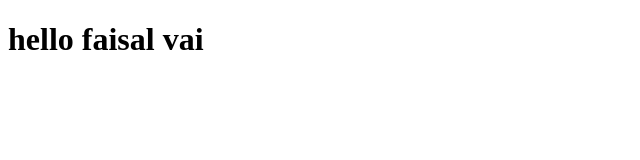
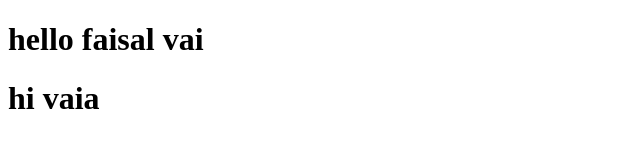
Before and after one commit to sheikhsiamkhan35-sketch/test-repo, a plain HTML site: page index.html in a window 1280 px wide. Shown: the whole page, without its empty margins (0-640 px from the left). Drawn offline with Linux system fonts and the light colour scheme.

Commit message:
next add line

```diff
--- a/index.html
+++ b/index.html
@@ -7,5 +7,6 @@
 </head>
 <body>
     <h1>hello faisal vai</h1>
+    <h1>hi vaia</h1>
 </body>
 </html>
```
